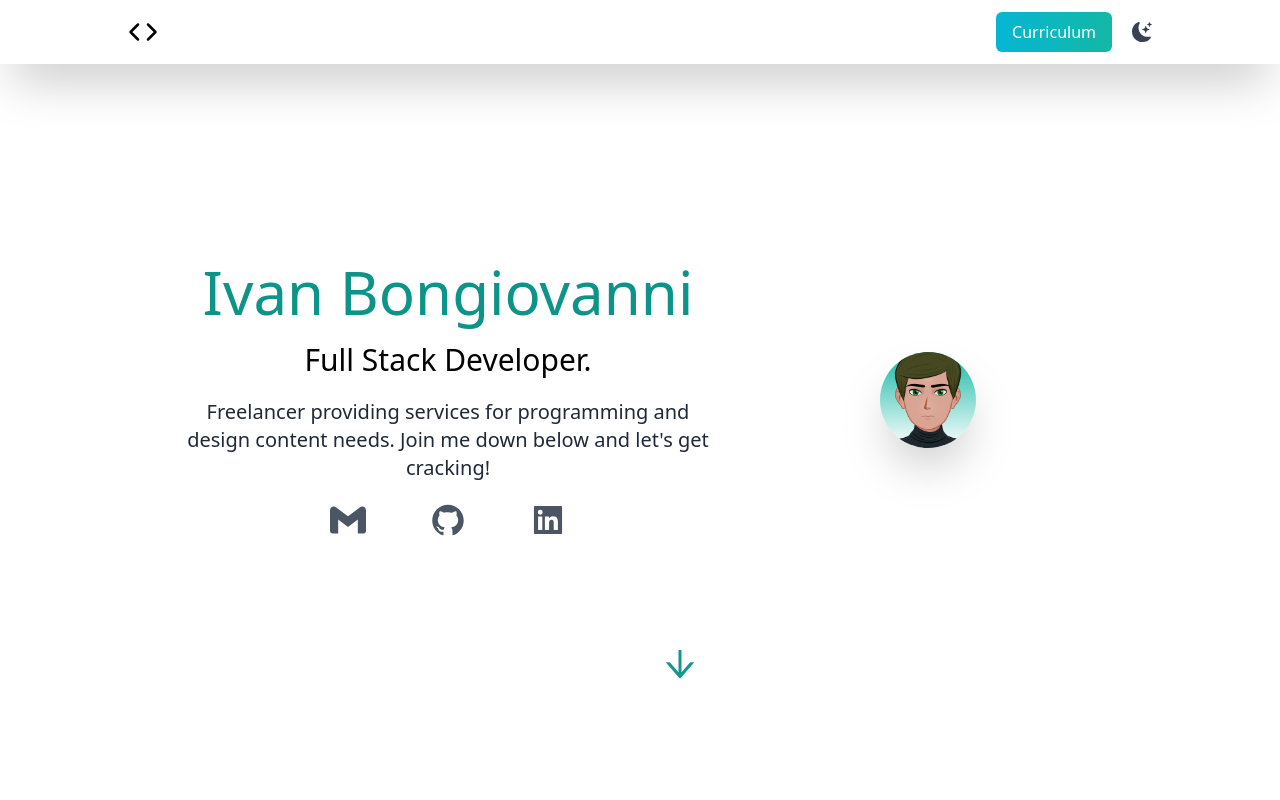
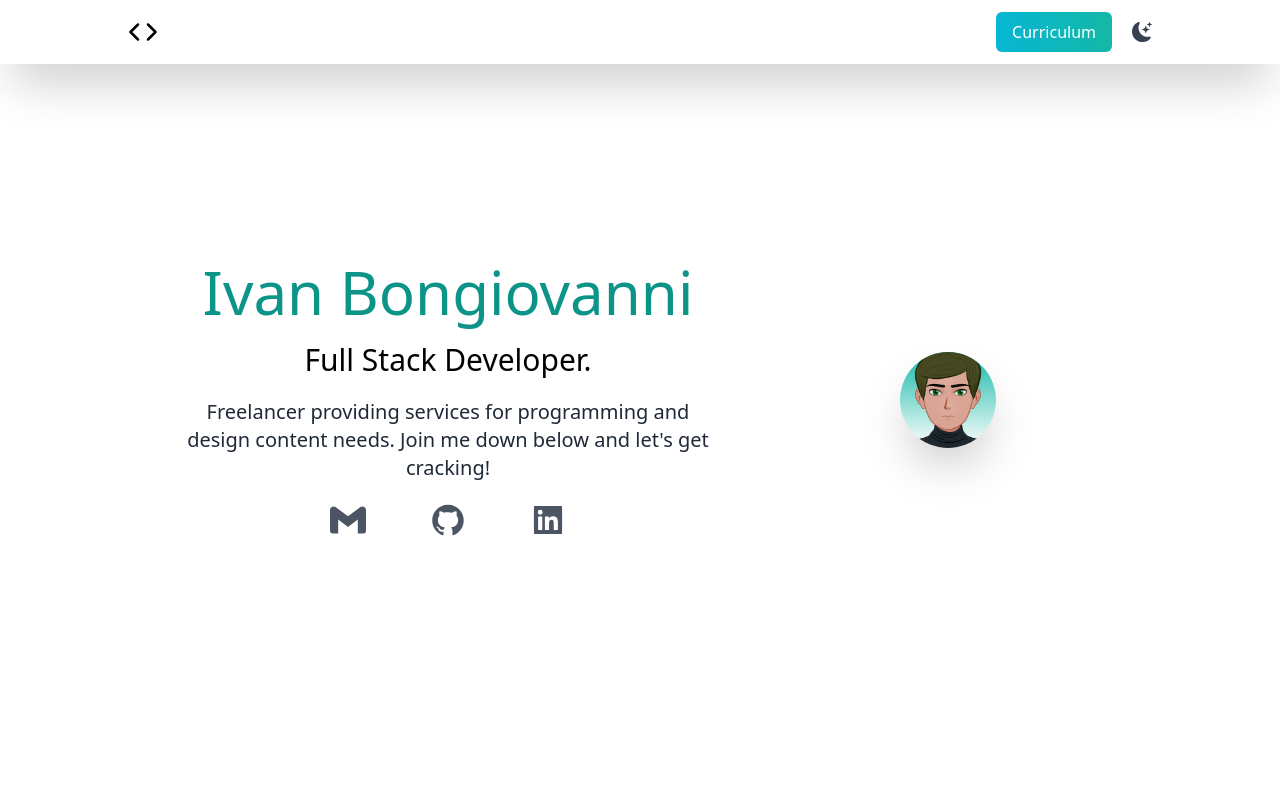
Before and after one commit to ivan2214/Portfolio, a React (Vite) app: page / in a window 1280 px wide. Shown: the top 800 px of the page. Built offline with nearby package versions, Linux system fonts and the light colour scheme.

Commit message:
saco arrow

```diff
--- a/src/Layout/Hero.jsx
+++ b/src/Layout/Hero.jsx
@@ -1,16 +1,12 @@
 import React from 'react'
 import Description from '@/Components/Description'
 import Avatar from '@/Components/Avatar'
-import { AiOutlineArrowDown } from 'react-icons/ai'
 
 const Hero = () => {
   return (
-    <section className='relative flex h-full min-h-screen w-full flex-col items-center  justify-center gap-10  lg:flex-row  lg:justify-between'>
+    <section className='flex h-full min-h-screen w-full flex-col items-center  justify-center gap-10  lg:flex-row  lg:justify-between'>
       <Description />
       <Avatar />
-      <a href='#about'>
-        <AiOutlineArrowDown className='absolute left-[41%] top-[78%] h-10 w-10 translate-x-[50%] translate-y-[50%] animate-pulse text-teal-600 dark:text-teal-300 transition-all duration-500 lg:left-[50%] ' />
-      </a>
     </section>
   )
 }
```
